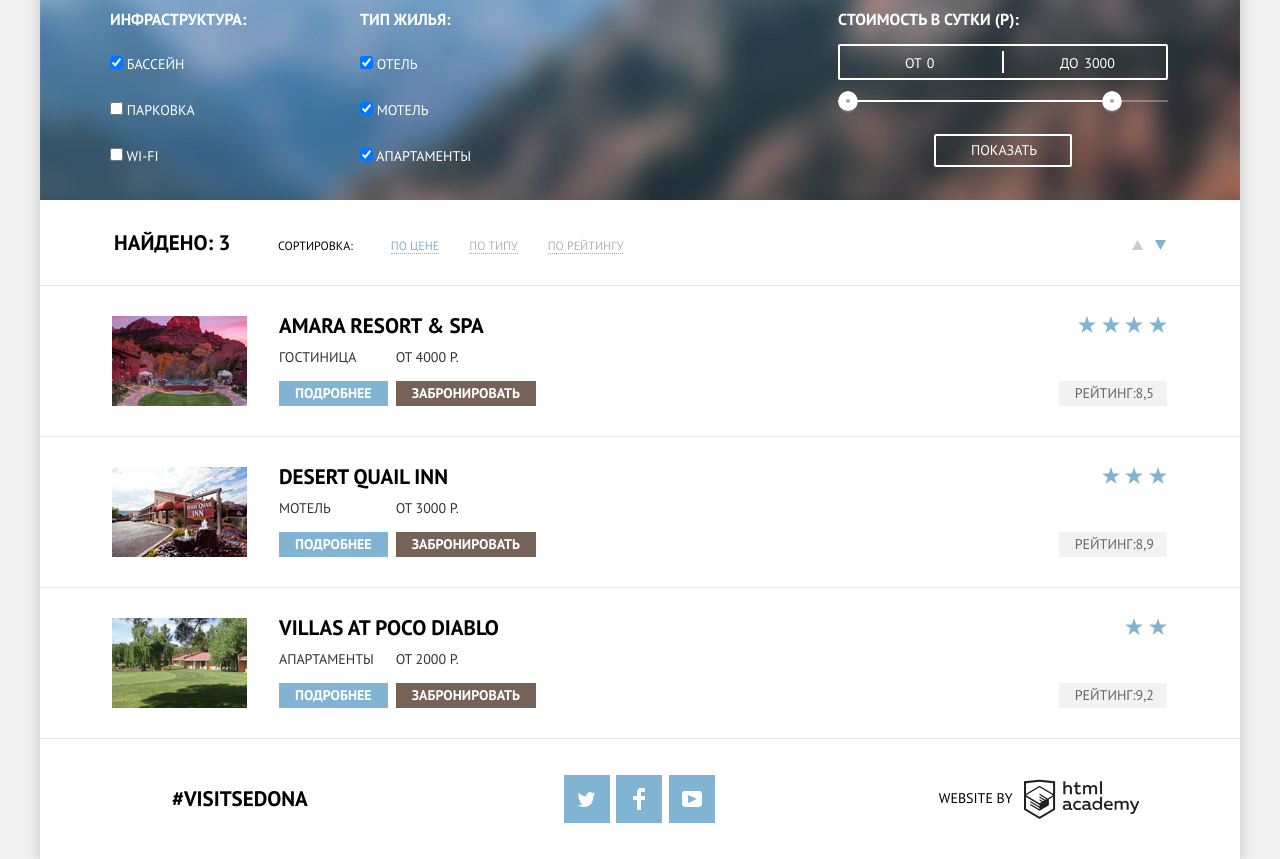
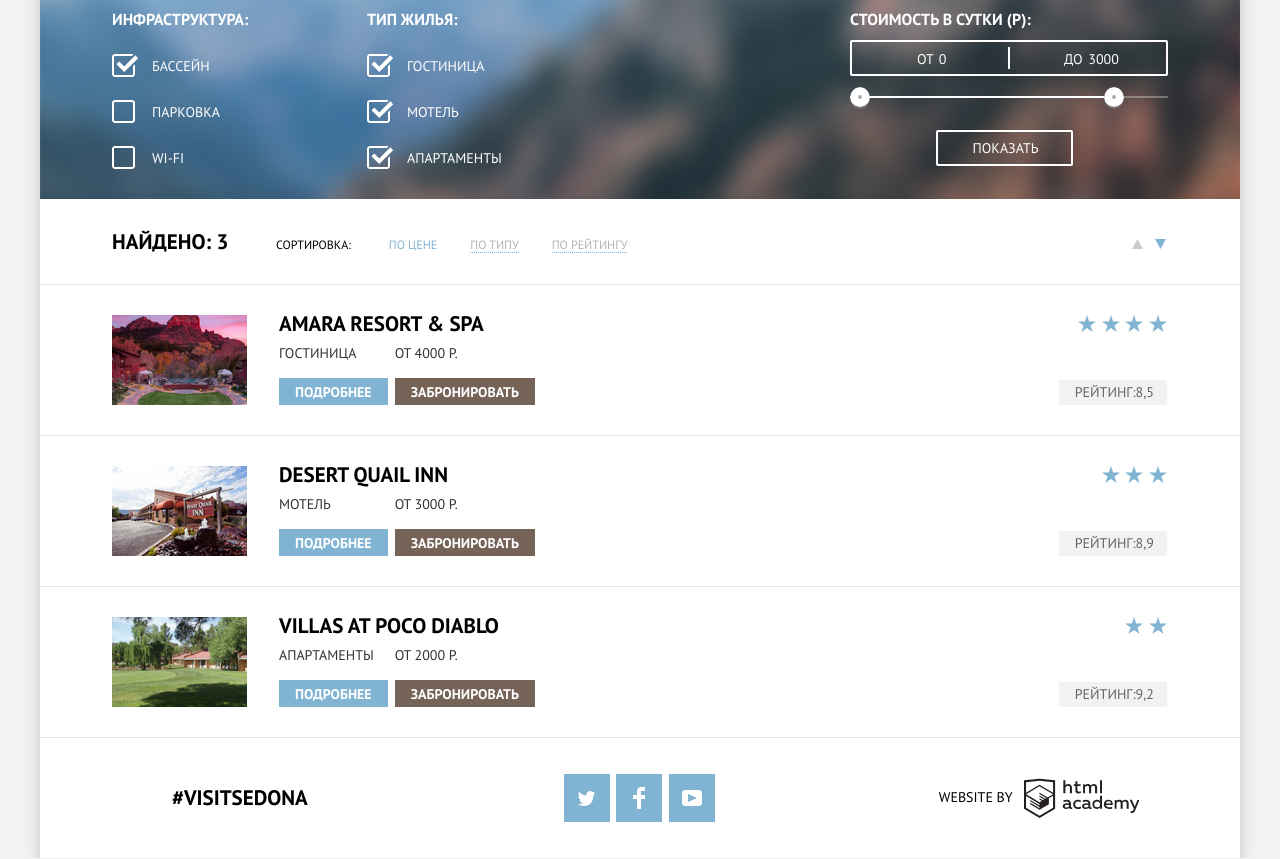
Before and after one commit to BlazyOne/1009883-sedona-25, a plain HTML site: page hotels.html in a window 1280 px wide. Shown: the part 74-933 px from the top of the page. Drawn offline with Linux system fonts and the light colour scheme.

Commit message:
Кастомные чекбоксы и мелкие правки размеров и расположения элементов

```diff
--- a/css/style.css
+++ b/css/style.css
@@ -213,8 +213,8 @@ img {
 }
 
 .intro {
-  padding-top: 58px;
-  padding-bottom: 50px;
+  padding-top: 60px;
+  padding-bottom: 51px;
 
   text-align: center;
 }
@@ -222,7 +222,7 @@ img {
 .intro h1 {
   width: 440px;
   margin: 0 auto;
-  margin-bottom: 32px;
+  margin-bottom: 27px;
 
   font-size: 21px;
   line-height: 26px;
@@ -241,7 +241,7 @@ img {
 
 .reason-content {
   width: 400px;
-  padding-top: 50px;
+  padding-top: 47px;
   padding-bottom: 34px;
   padding-left: 47px;
   padding-right: 47px;
@@ -255,13 +255,13 @@ img {
 .reason-content h2 {
   width: 151px;
   margin: 0 auto;
-  margin-bottom: 28px;
+  margin-bottom: 24px;
 
   font-size: 21px;
 }
 
 .reason-content p {
-  margin-top: 25px;
+  margin-top: 21px;
 }
 
 .reason-image {
@@ -440,6 +440,7 @@ img {
   padding-right: 55px;
 
   background-color: #ffffff;
+  box-shadow: 0px 7px 15px 0 rgba(0, 1, 1, 0.15);
 }
 
 .fast-hotel-list {
@@ -468,6 +469,7 @@ img {
   line-height: 26px;
   font-weight: bold;
   text-align: left;
+  vertical-align: baseline;
 }
 
 .fast-hotel-list input {
@@ -597,8 +599,8 @@ img {
 
 .hotel-search-form {
   padding-top: 14px;
-  padding-bottom: 33px;
-  padding-left: 70px;
+  padding-bottom: 30px;
+  padding-left: 72px;
   padding-right: 72px;
 
   color: #ffffff;
@@ -622,7 +624,7 @@ img {
 
 .form-infrastructure,
 .form-type {
-  min-width: 250px;
+  min-width: 255px;
 }
 
 .hotel-search-form h2 {
@@ -631,7 +633,7 @@ img {
 
 .form-infrastructure h2,
 .form-type h2 {
-  margin-bottom: 24px;
+  margin-bottom: 26px;
 }
 
 .form-infrastructure-list,
@@ -652,12 +654,48 @@ img {
   margin-bottom: 0;
 }
 
+.hotel-search-checkbox + label {
+  position: relative;
+
+  margin-left: 40px;
+}
+
+.hotel-search-checkbox + label::before {
+  content: "";
+  position: absolute;
+  left: -40px;
+  top: -3px;
+
+  width: 27px;
+  height: 23px;
+
+  background-image: url("../img/checkbox-off-enabled.svg");
+  background-repeat: no-repeat;
+  background-position: 0 0;
+}
+
+.hotel-search-checkbox:checked + label::before {
+  background-image: url("../img/checkbox-on-enabled.svg");
+}
+
+.hotel-search-checkbox:disabled + label::before {
+  background-image: url("../img/checkbox-off-disabled.svg");
+}
+
+.hotel-search-checkbox:disabled:checked + label::before {
+  background-image: url("../img/checkbox-on-disabled.svg");
+}
+
 .price-and-submit {
   margin-left: auto;
 }
 
 .price-and-submit fieldset {
-  width: 330px;
+  width: 318px;
+}
+
+.form-price-title h2 {
+  margin-bottom: 10px;
 }
 
 .price-controls {
@@ -700,6 +738,10 @@ img {
 .price-controls .max-price {
   width: 155px;
   padding-left: 65px;
+}
+
+.price-controls .max-price {
+  padding-left: 57px;
 }
 
 .price-controls input {
@@ -763,14 +805,19 @@ img {
   left: 80%;
 }
 
+.form-submit {
+  text-align: center;
+}
+
 .hotel-search-submit {
-  display: block;
+  display: inline-block;
 
-  padding-top: 4px;
-  padding-bottom: 4px;
+  padding-top: 6px;
+  padding-bottom: 5px;
   padding-left: 35px;
   padding-right: 33px;
-  margin: 0 auto;
+  margin: 0;
+  margin-left: -9px;
 }
 
 .sorting {
@@ -778,7 +825,7 @@ img {
   align-items: baseline;
   padding-top: 12px;
   padding-bottom: 12px;
-  padding-left: 74px;
+  padding-left: 72px;
   padding-right: 74px;
 }
 
@@ -802,7 +849,7 @@ img {
 }
 
 .sorting-list li {
-  margin-right: 30px;
+  margin-right: 33px;
 }
 
 .sorting-direction {
@@ -842,6 +889,8 @@ img {
 
 .sorting-list .sorting-type-current {
   color: #81b3d2;
+
+  border: none;
 }
 
 .sorting-direction li {
@@ -898,8 +947,8 @@ img {
 
 .hotels-description h1 {
   width: 100%;
-  margin-top: -4px;
-  margin-bottom: 8px;
+  margin-top: -5px;
+  margin-bottom: 6px;
 }
 
 .hotels-title {
@@ -921,7 +970,7 @@ img {
   display: flex;
   flex-direction: column;
   align-items: flex-start;
-  margin-right: 8px;
+  margin-right: 7px;
 }
 
 .hotels-description-wrapper span {
@@ -930,8 +979,8 @@ img {
 
 .hotels-description-wrapper .button {
   display: block;
-  margin-top: 13px;
-  padding-top: 2px;
+  margin-top: 14px;
+  padding-top: 4px;
   padding-bottom: 2px;
   padding-left: 16px;
   padding-right: 16px;
--- a/hotels.html
+++ b/hotels.html
@@ -29,15 +29,15 @@
                 <h2>Инфраструктура:</h2>
                 <ul class="form-infrastructure-list">
                   <li>
-                    <input type="checkbox" name="pool" id="pool-field" checked>
+                    <input class="visually-hidden hotel-search-checkbox" type="checkbox" name="pool" id="pool-field" checked>
                     <label for="pool-field">Бассейн</label>
                   </li>
                   <li>
-                    <input type="checkbox" name="parking-lot" id="parking-lot-field">
+                    <input class="visually-hidden hotel-search-checkbox" type="checkbox" name="parking-lot" id="parking-lot-field">
                     <label for="parking-lot-field">Парковка</label>
                   </li>
                   <li>
-                    <input type="checkbox" name="wi-fi" id="wi-fi-field">
+                    <input class="visually-hidden hotel-search-checkbox" type="checkbox" name="wi-fi" id="wi-fi-field">
                     <label for="wi-fi-field">wi-fi</label>
                   </li>
                 </ul>
@@ -48,22 +48,22 @@
                 <h2>Тип жилья:</h2>
                 <ul class="form-type-list">
                   <li>
-                    <input type="checkbox" name="hotel" id="hotel-field" checked>
-                    <label for="hotel-field">Отель</label>
+                    <input class="visually-hidden hotel-search-checkbox" type="checkbox" name="hotel" id="hotel-field" checked>
+                    <label for="hotel-field">Гостиница</label>
                   </li>
                   <li>
-                    <input type="checkbox" name="motel" id="motel-field" checked>
+                    <input class="visually-hidden hotel-search-checkbox" type="checkbox" name="motel" id="motel-field" checked>
                     <label for="motel-field">Мотель</label>
                   </li>
                   <li>
-                    <input type="checkbox" name="apartments" id="apartments-field" checked>
+                    <input class="visually-hidden hotel-search-checkbox" type="checkbox" name="apartments" id="apartments-field" checked>
                     <label for="apartments-field">Апартаменты</label>
                   </li>
               </div>
             </fieldset>
             <div class="price-and-submit">
               <fieldset>
-                <div class="form-price">
+                <div class="form-price-title">
                   <h2>Стоимость в сутки (Р):</h2>
                 </div>
                 <div class="price-controls">
```
Also changed, not shown: img/checkbox-off-disabled.svg (added), img/checkbox-off-enabled.svg (added), img/checkbox-on-disabled.svg (added), img/checkbox-on-enabled.svg (added).
